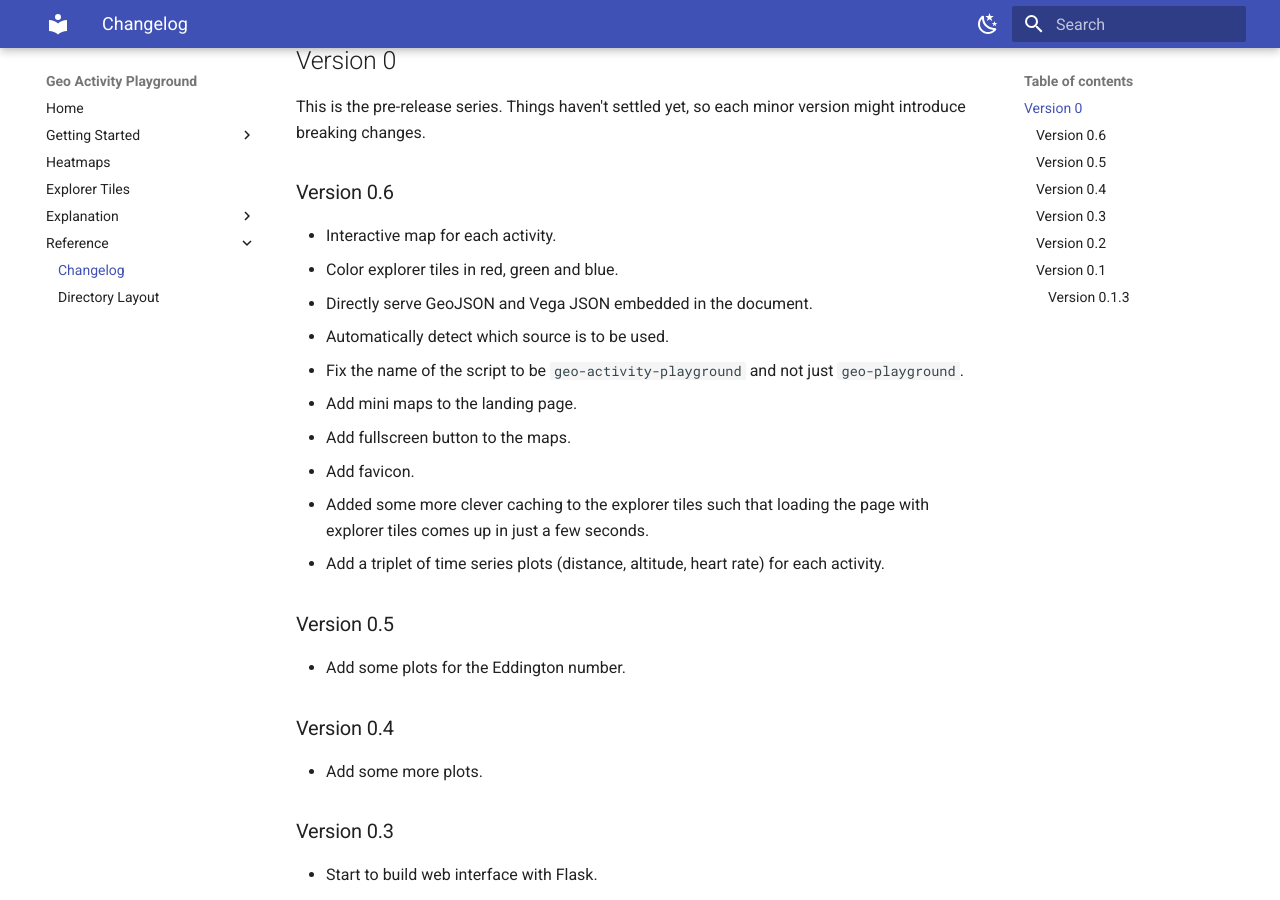
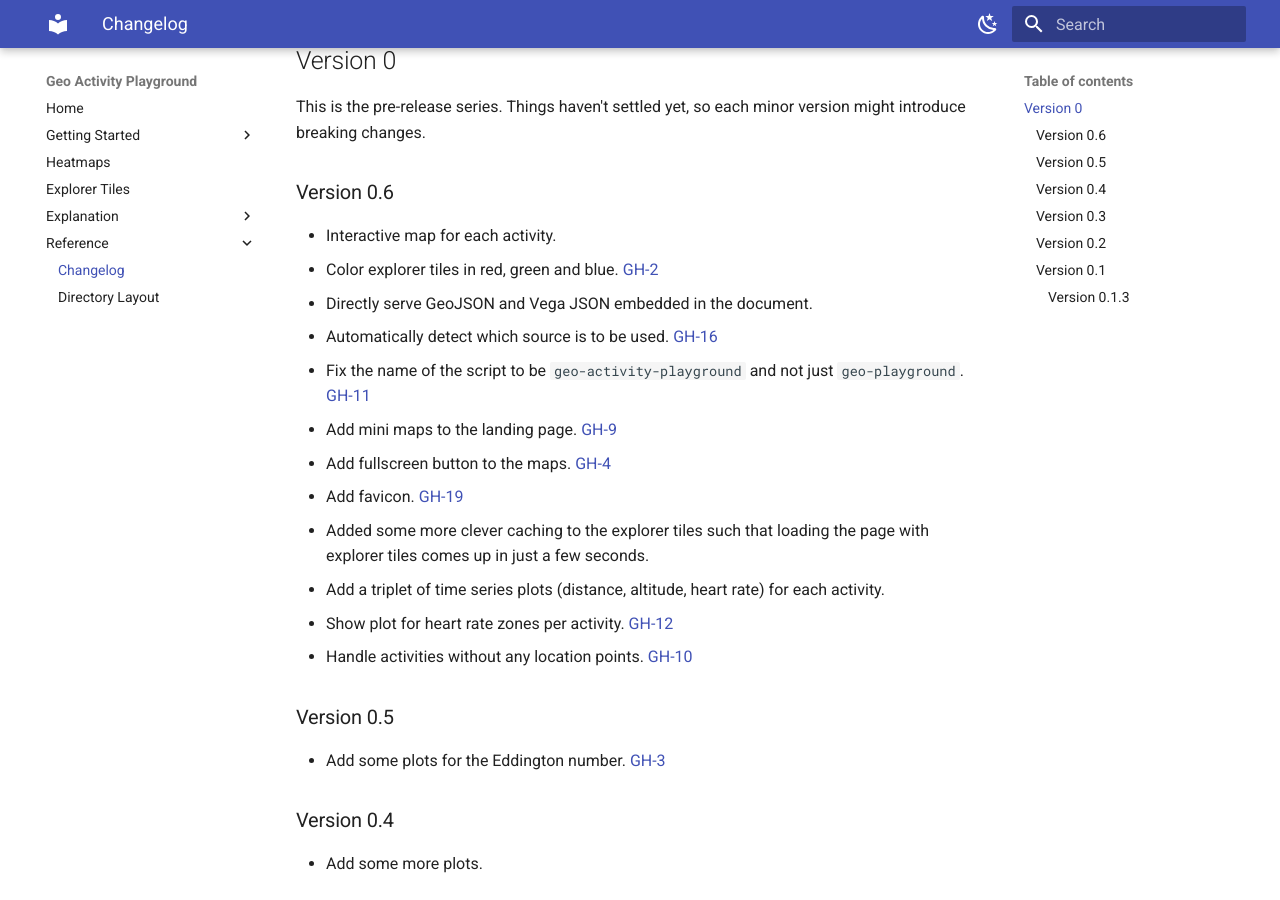
Before and after one commit to martin-ueding/geo-activity-playground, an MkDocs documentation site: the page built from docs/reference/changelog.md, in a window 1280 px wide and 900 px high, scrolled down 202 px. Built offline with MkDocs 1.6.1 and Material for MkDocs 9.7.7, drawn with Linux system fonts in a browser that asks for light colours.

Commit message:
Add ticket links to changelog

```diff
--- a/docs/reference/changelog.md
+++ b/docs/reference/changelog.md
@@ -9,19 +9,21 @@ This is the pre-release series. Things haven't settled yet, so each minor versio
 ### Version 0.6
 
 - Interactive map for each activity.
-- Color explorer tiles in red, green and blue.
+- Color explorer tiles in red, green and blue. [GH-2](https://github.com/martin-ueding/geo-activity-playground/issues/2)
 - Directly serve GeoJSON and Vega JSON embedded in the document.
-- Automatically detect which source is to be used.
-- Fix the name of the script to be `geo-activity-playground` and not just `geo-playground`.
-- Add mini maps to the landing page.
-- Add fullscreen button to the maps.
-- Add favicon.
+- Automatically detect which source is to be used. [GH-16](https://github.com/martin-ueding/geo-activity-playground/issues/16)
+- Fix the name of the script to be `geo-activity-playground` and not just `geo-playground`. [GH-11](https://github.com/martin-ueding/geo-activity-playground/issues/11)
+- Add mini maps to the landing page. [GH-9](https://github.com/martin-ueding/geo-activity-playground/issues/9)
+- Add fullscreen button to the maps. [GH-4](https://github.com/martin-ueding/geo-activity-playground/issues/4)
+- Add favicon. [GH-19](https://github.com/martin-ueding/geo-activity-playground/issues/19)
 - Added some more clever caching to the explorer tiles such that loading the page with explorer tiles comes up in just a few seconds.
 - Add a triplet of time series plots (distance, altitude, heart rate) for each activity.
+- Show plot for heart rate zones per activity. [GH-12](https://github.com/martin-ueding/geo-activity-playground/issues/12)
+- Handle activities without any location points. [GH-10](https://github.com/martin-ueding/geo-activity-playground/issues/10)
 
 ### Version 0.5
 
-- Add some plots for the Eddington number.
+- Add some plots for the Eddington number. [GH-3](https://github.com/martin-ueding/geo-activity-playground/issues/3)
 
 ### Version 0.4
 
```
